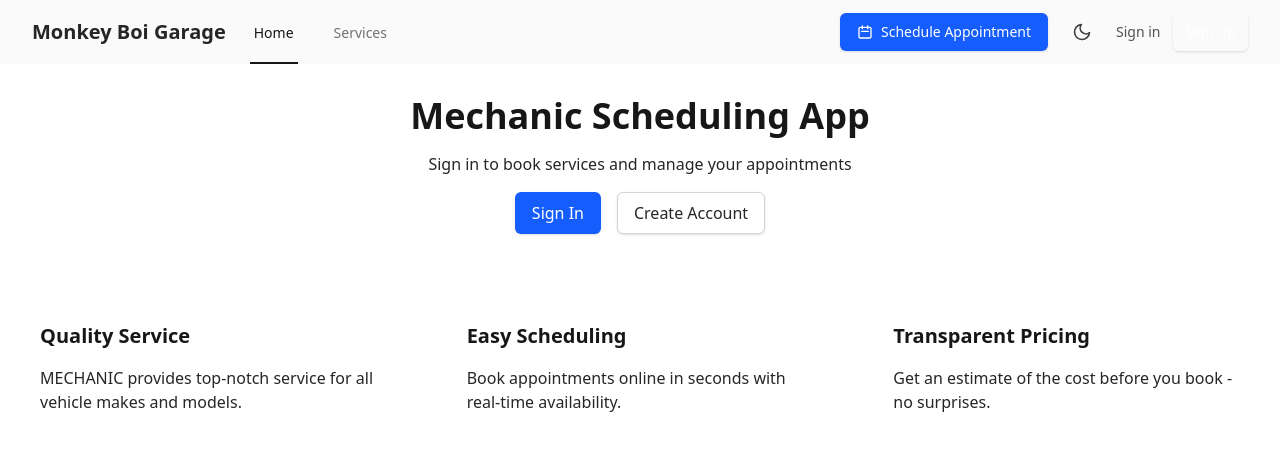
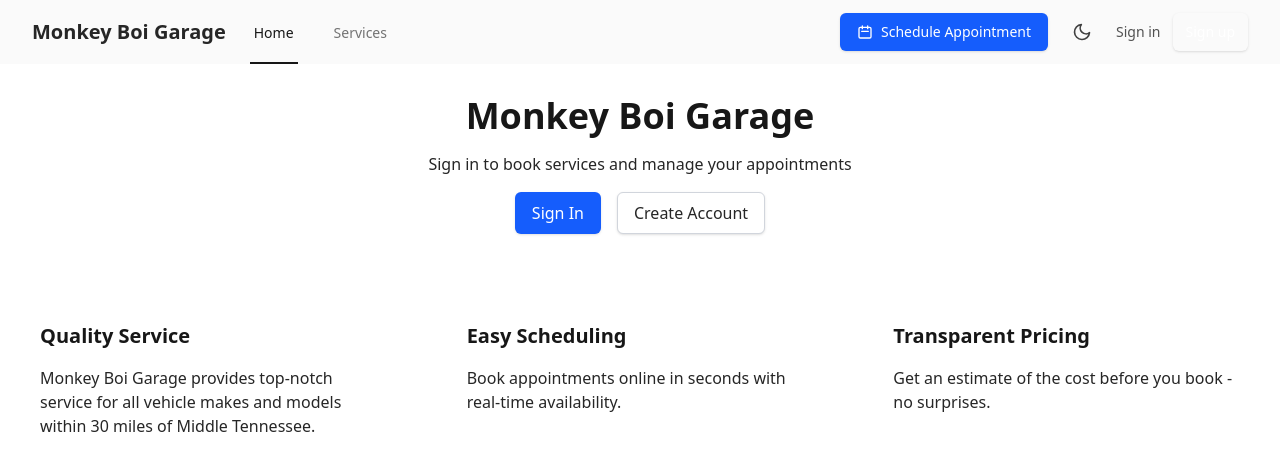
Before and after one commit to kayrahbear/mechanic-booking-app, a Next.js app in the folder frontend/: page / in a window 1280 px wide. Shown: the top 470 px of the page. Built offline with nearby package versions, Linux system fonts and the light colour scheme; no server answers.

Commit message:
front page tweaks

```diff
--- a/frontend/pages/index.tsx
+++ b/frontend/pages/index.tsx
@@ -8,12 +8,11 @@ export default function Home() {
     return (
         <div className="container mx-auto px-4 py-8">
             <div className="text-center mb-16">
-                <h1 className="text-4xl font-bold mb-4 text-neutral-900 dark:text-white">Mechanic Scheduling App</h1>
+                <h1 className="text-4xl font-bold mb-4 text-neutral-900 dark:text-white">Monkey Boi Garage</h1>
 
                 {!loading && (
                     user ? (
                         <div className="space-y-4">
-                            <p className="text-green-700">Welcome back, {user.email}!</p>
                             <div className="flex justify-center space-x-4">
                                 <Link
                                     href="/services"
@@ -54,7 +53,7 @@ export default function Home() {
             <div className="grid grid-cols-1 md:grid-cols-3 gap-8 mt-12">
                 <div className="bg-white dark:bg-neutral-800 p-6 rounded-lg shadow-card">
                     <h2 className="text-xl font-bold mb-4 text-neutral-900 dark:text-white">Quality Service</h2>
-                    <p className="text-neutral-800 dark:text-neutral-200">MECHANIC provides top-notch service for all vehicle makes and models.</p>
+                    <p className="text-neutral-800 dark:text-neutral-200">Monkey Boi Garage provides top-notch service for all vehicle makes and models within 30 miles of Middle Tennessee.</p>
                 </div>
                 <div className="bg-white dark:bg-neutral-800 p-6 rounded-lg shadow-card">
                     <h2 className="text-xl font-bold mb-4 text-neutral-900 dark:text-white">Easy Scheduling</h2>
```
